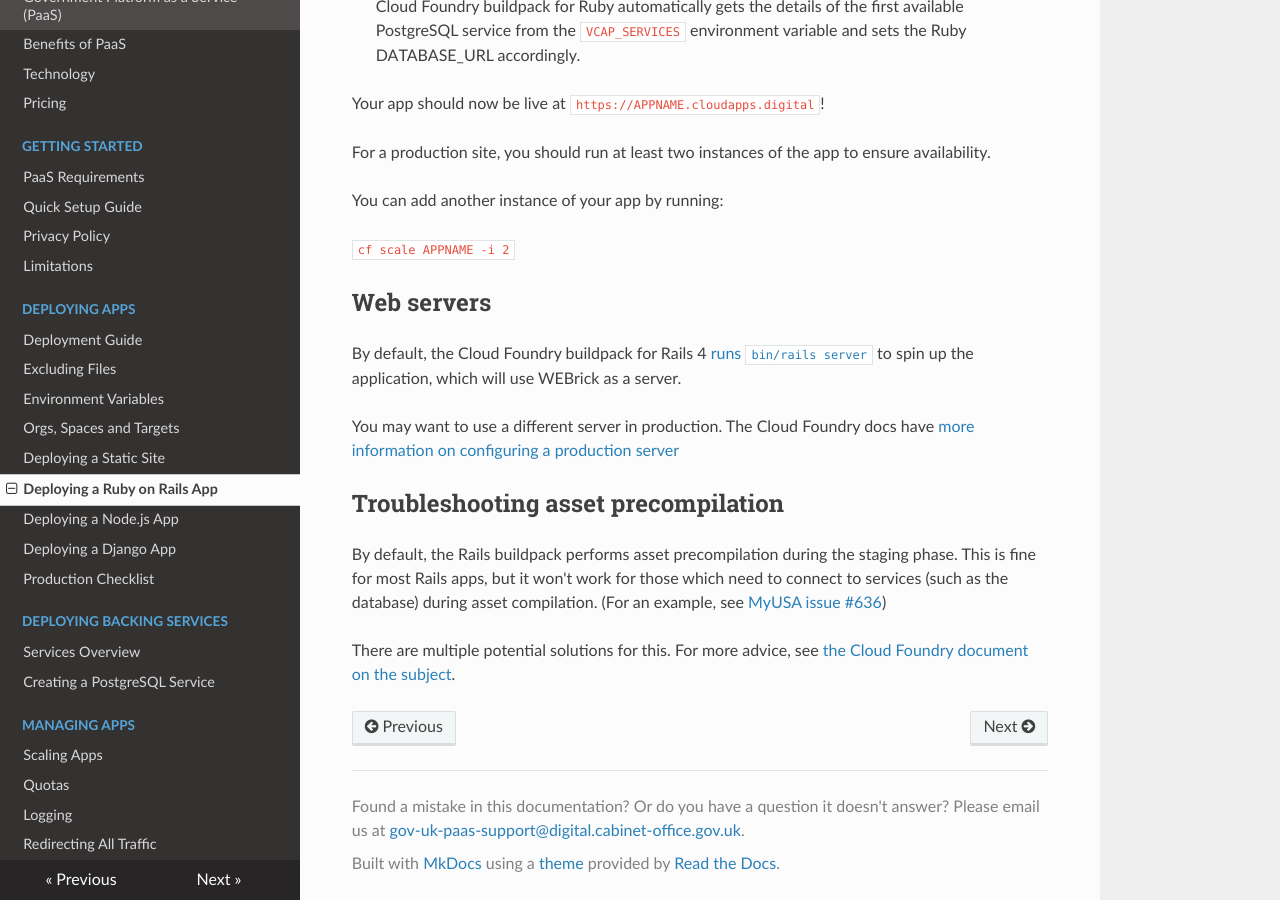
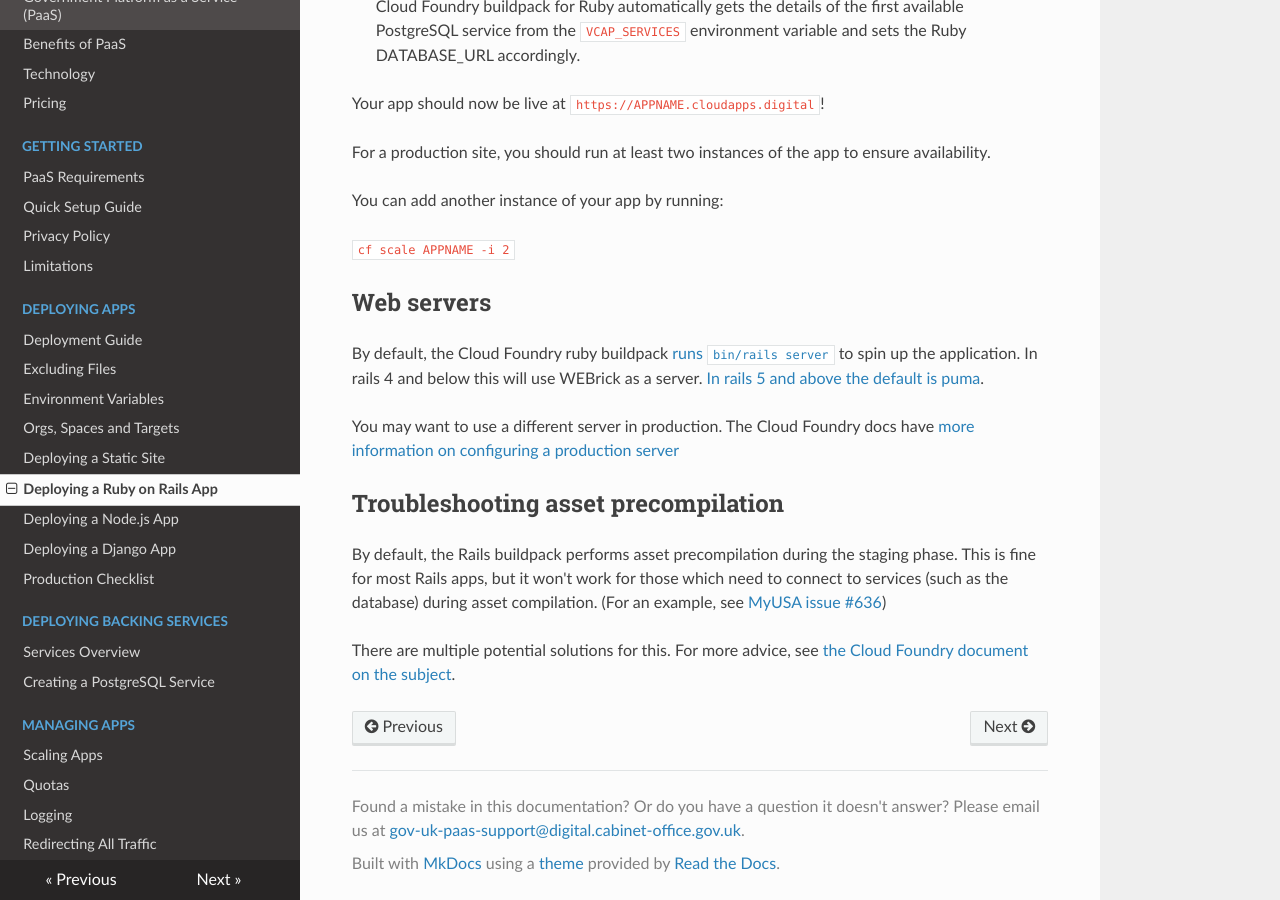
Before and after one commit to alphagov/paas-developer-docs, an MkDocs documentation site: the page built from docs/deploying_apps/deploying_rails.md, in a window 1280 px wide and 900 px high, scrolled down 1364 px. Built offline with MkDocs 1.6.1, drawn with Linux system fonts in a browser that asks for light colours; nearby versions of some CDN libraries; old or Windows-style settings are respelled for this version of MkDocs.

Commit message:
Pointed out that rails 5+ defaults to puma
Previously we were only mentioning the rails 4 default and it changed in 5.

```diff
--- a/docs/deploying_apps/deploying_rails.md
+++ b/docs/deploying_apps/deploying_rails.md
@@ -65,8 +65,10 @@ You can add another instance of your app by running:
 
 ## Web servers
 
-By default, the Cloud Foundry buildpack for Rails 4 [runs `bin/rails server`][cf-buildpack-rails] to
-spin up the application, which will use WEBrick as a server.
+By default, the Cloud Foundry ruby buildpack [runs `bin/rails server`][cf-buildpack-rails]
+to spin up the application. In rails 4 and below this will use WEBrick as a
+server. [In rails 5 and above the default is
+puma](http://guides.rubyonrails.org/getting_started.html#starting-up-the-web-server).
 
 You may want to use a different server in production. The Cloud Foundry docs have
 [more information on configuring a production server][cf-docs-prodserver]
```
